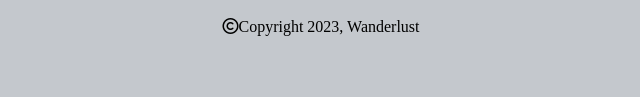
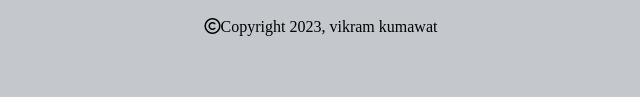
Before and after one commit to vikram4690/Photography-webpage, a plain HTML site: page index.html in a window 1280 px wide. Shown: the part 1650-1752 px from the top of the page, 319-959 px from the left. Drawn offline with Linux system fonts and the light colour scheme.

Commit message:
copyright name change

```diff
--- a/index.html
+++ b/index.html
@@ -544,7 +544,7 @@
             <p class="Option2">
                 <i class="fa-regular fa-copyright"></i>
             </p>
-            <p class="Option2">Copyright 2023, Wanderlust</p>
+            <p class="Option2">Copyright 2023, vikram kumawat</p>
         </div>
     </div>
 
```
